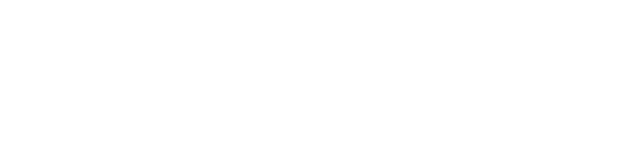
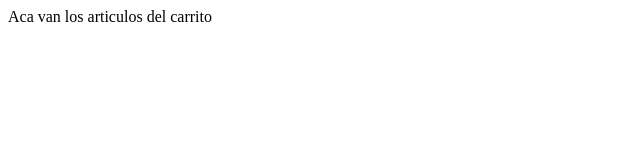
Before and after one commit to ranchochaz/pruebaTrabajoGrupal, a plain HTML site: page carrito.html in a window 1280 px wide. Shown: the whole page, without its empty margins (0-640 px from the left). Drawn offline with Linux system fonts and the light colour scheme.

Commit message:
Agrego contenido a la pagina

```diff
--- a/carrito.html
+++ b/carrito.html
@@ -6,6 +6,6 @@
     <title>Document</title>
 </head>
 <body>
-
+<span>Aca van los articulos del carrito</span>
 </body>
 </html>
```
